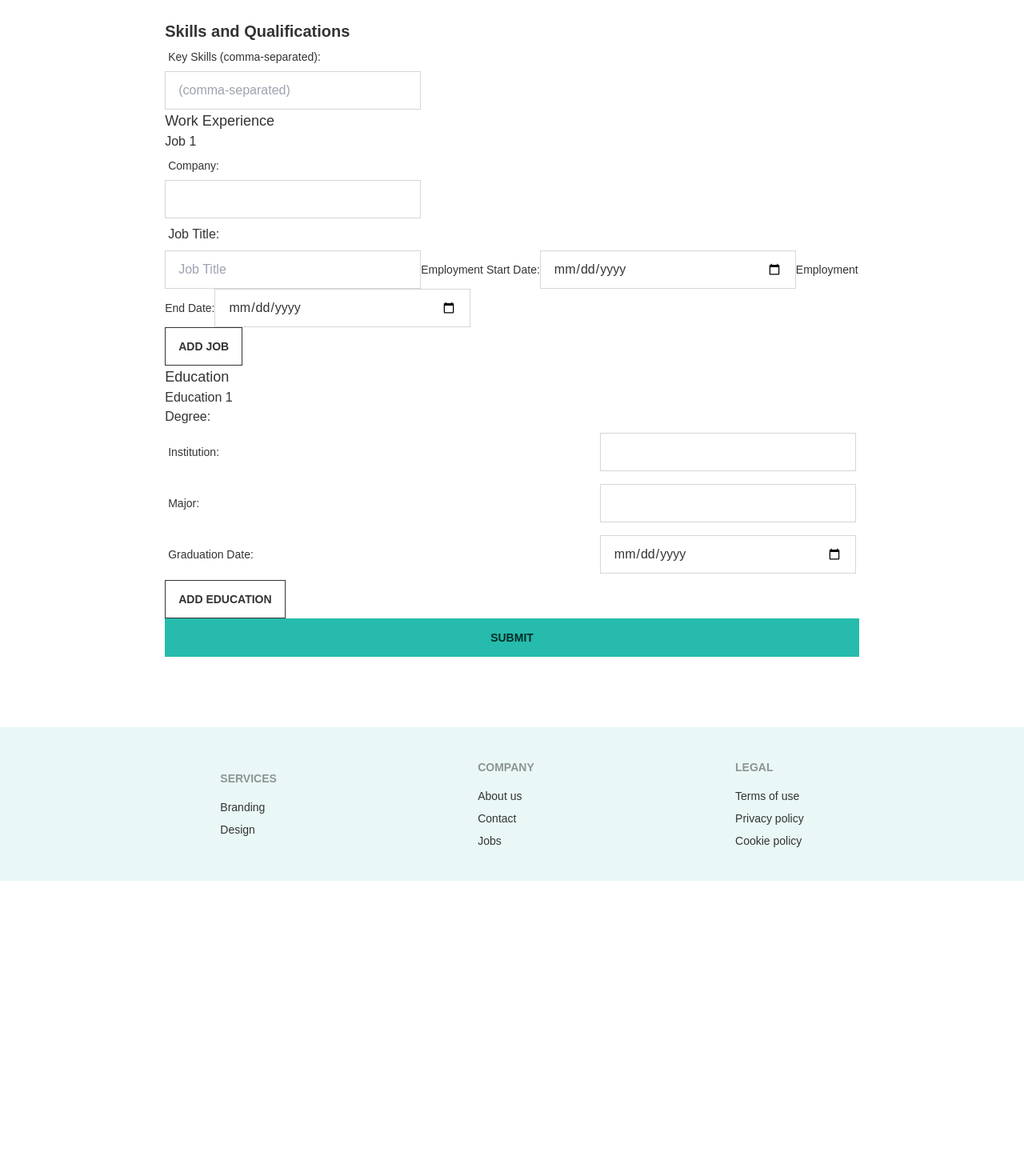
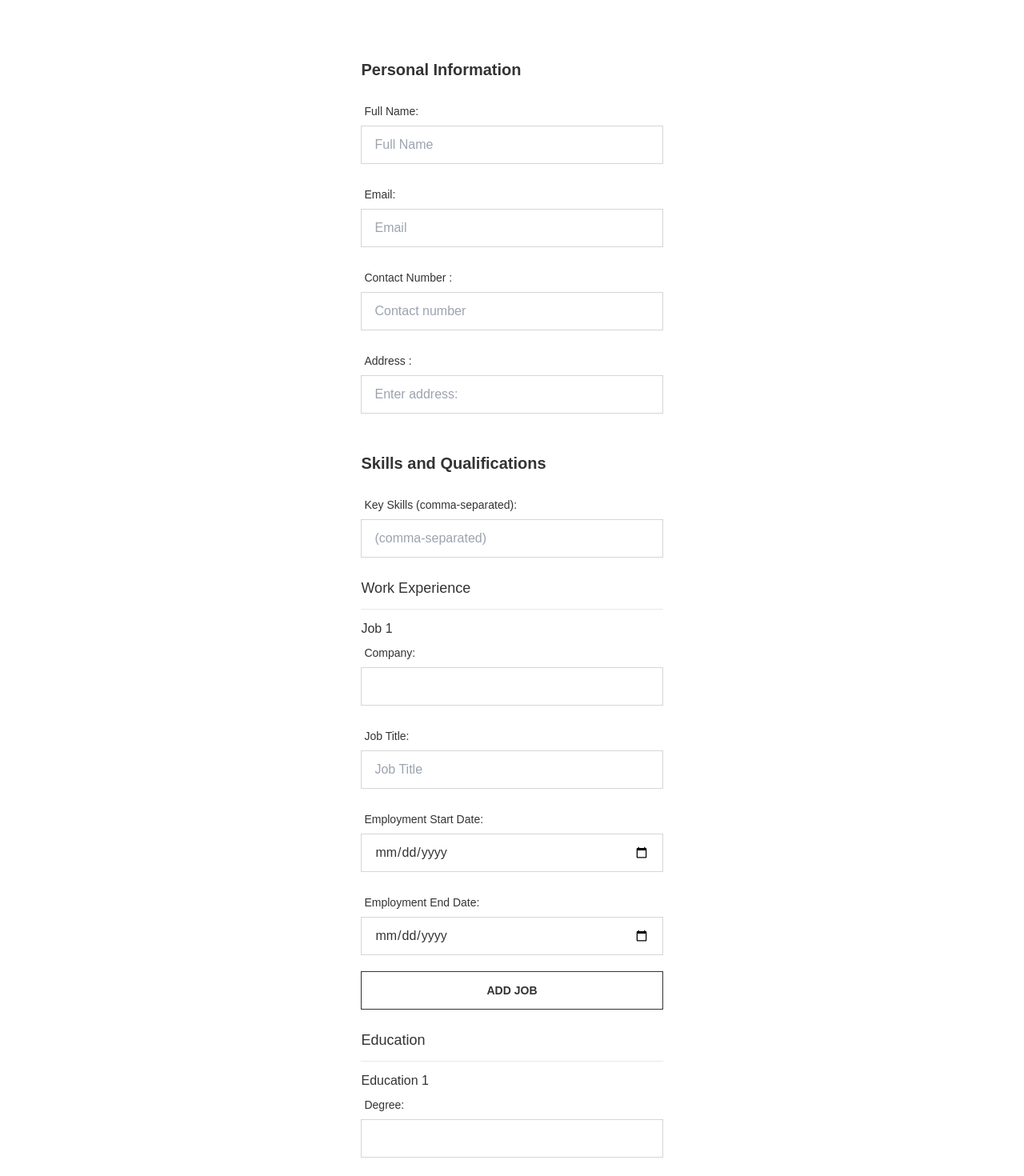
Before and after one commit to SadikHasanRafi/elegant-bd-jobs-client, a React (Vite) app: page /set-employee-profile in a window 1280 px wide. Shown: the part 200-1670 px from the top of the page at 80% size. Before the commit the page ends 1301 px from the top, so only its background shows below. Built offline with nearby package versions, Linux system fonts and the light colour scheme; no server answers.

Commit message:
set profile page done

```diff
--- a/src/Pages/SetEmployeeProfile/SetEmployeeProfile.jsx
+++ b/src/Pages/SetEmployeeProfile/SetEmployeeProfile.jsx
@@ -1,39 +1,39 @@
-import { useState } from 'react';
+import { useState } from "react";
 
 const SetEmployeeProfile = () => {
   const [resumeData, setResumeData] = useState({
     personalInformation: {
-      fullName: '',
-      email: '',
-      phone: '',
-      address: ''
+      fullName: "",
+      email: "",
+      phone: "",
+      address: "",
     },
     workExperience: {
       jobHistory: [
         {
-          company: '',
-          jobTitle: '',
-          employmentStartDate: '',
-          employmentEndDate: ''
-        }
+          company: "",
+          jobTitle: "",
+          employmentStartDate: "",
+          employmentEndDate: "",
+        },
       ],
       education: [
         {
-          degree: '',
-          institution: '',
-          major: '',
-          graduationDate: ''
-        }
-      ]
+          degree: "",
+          institution: "",
+          major: "",
+          graduationDate: "",
+        },
+      ],
     },
     skillsAndQualifications: {
       keySkills: [],
-      certifications: []
+      certifications: [],
     },
     jobPreferences: {
-      desiredJobTitle: '',
-      preferredLocation: ''
-    }
+      desiredJobTitle: "",
+      preferredLocation: "",
+    },
   });
 
   const handleInputChange = (e) => {
@@ -42,8 +42,8 @@ const SetEmployeeProfile = () => {
       ...prevState,
       personalInformation: {
         ...prevState.personalInformation,
-        [name]: value
-      }
+        [name]: value,
+      },
     }));
   };
 
@@ -53,8 +53,8 @@ const SetEmployeeProfile = () => {
       ...prevState,
       skillsAndQualifications: {
         ...prevState.skillsAndQualifications,
-        keySkills: value.split(',').map((skill) => skill.trim())
-      }
+        keySkills: value.split(",").map((skill) => skill.trim()),
+      },
     }));
   };
 
@@ -67,8 +67,8 @@ const SetEmployeeProfile = () => {
         ...prevState,
         workExperience: {
           ...prevState.workExperience,
-          jobHistory
-        }
+          jobHistory,
+        },
       };
     });
   };
@@ -82,8 +82,8 @@ const SetEmployeeProfile = () => {
         ...prevState,
         workExperience: {
           ...prevState.workExperience,
-          education
-        }
+          education,
+        },
       };
     });
   };
@@ -94,14 +94,14 @@ const SetEmployeeProfile = () => {
       ...prevState,
       jobPreferences: {
         ...prevState.jobPreferences,
-        [name]: value
-      }
+        [name]: value,
+      },
     }));
   };
 
   const handleSubmit = (e) => {
     e.preventDefault();
-    console.log('Resume Data:', resumeData);
+    console.log("Resume Data:", resumeData);
 
     // Insert logic here to make an Axios POST request with the resumeData
     // const url = 'https://example.com';
@@ -115,112 +115,122 @@ const SetEmployeeProfile = () => {
   };
 
   return (
-    <div className='w-full min-h-screen my-12 flex  flex-col items-center'>
-      <h1 className="text-5xl font-bold" >Resume Form</h1>
-      <form className='card p-10 form-control' onSubmit={handleSubmit}>
-        {/* <div>
-        <h2 className='text-xl font -semibold' >Personal Information</h2>
+    <div className="w-full min-h-screen my-12 flex  flex-col items-center">
+      <h1 className="text-5xl font-bold">Resume Form</h1>
+      <form className="card p-10 form-control" onSubmit={handleSubmit}>
+        <div className="space-y-12">
+          <div className="border-b border-gray-900/10 pb-12">
+            <div>
+              <h2 className="text-xl font-semibold mb-5 mt-12">Personal Information</h2>
 
-       <label className='label'>
-        <span className='label-text'>Full Name:</span>
+              <div className="mb-5">
+              <label className="label">
+                <span className="label-text">Full Name:</span>
               </label>
               <input
                 type="text"
                 name="fullName"
                 value={resumeData.personalInformation.fullName}
                 onChange={handleInputChange}
-           placeholder='Full Name'
-           className='input input-bordered w-full max-w-xs'
+                placeholder="Full Name"
+                className="input input-bordered w-full "
               />
+              </div>
 
-
-       <label className='label'>
-           <span className='label-text'>Email:</span>
+              <div className="mb-5">
+              <label className="label">
+                <span className="label-text">Email:</span>
               </label>
               <input
                 type="email"
                 name="email"
                 value={resumeData.personalInformation.email}
                 onChange={handleInputChange}
-           placeholder='Email'
-           className='input input-bordered w-full max-w-xs'
+                placeholder="Email"
+                className="input input-bordered w-full "
               />
+              </div>
 
-
-       <label className='label'>
-           <span className='label-text'>Contact Number :</span>
+              <div className="mb-5">
+              <label className="label">
+                <span className="label-text">Contact Number :</span>
               </label>
               <input
                 type="text"
                 name="phone"
                 value={resumeData.personalInformation.phone}
                 onChange={handleInputChange}
-           placeholder='Contact number'
-           className='input input-bordered w-full max-w-xs'
+                placeholder="Contact number"
+                className="input input-bordered w-full "
               />
+              </div>
 
-
-       <label className='label'>
-           <span className='label-text'>Address :</span>
+              <div className="mb-5">
+              <label className="label">
+                <span className="label-text">Address :</span>
               </label>
               <input
                 type="text"
                 name="address"
                 value={resumeData.personalInformation.address}
                 onChange={handleInputChange}
-           placeholder='Enter address: '
-           className='input input-bordered w-full max-w-xs'
+                placeholder="Enter address: "
+                className="input input-bordered w-full "
               />
-        </div> */}
-
+              </div>
+            </div>
 
             <div>
-        <h2 className='text-xl font-semibold' >Skills and Qualifications</h2>
-        <label className='label label-text'>
+              <h2 className="text-xl font-semibold mb-5 mt-12">
+                Skills and Qualifications
+              </h2>
+              <div className="mb-5">
+              <label className="label label-text">
                 Key Skills (comma-separated):
               </label>
               <input
                 type="text"
                 name="keySkills"
-            value={resumeData.skillsAndQualifications.keySkills.join(', ')}
+                value={resumeData.skillsAndQualifications.keySkills.join(", ")}
                 onChange={handleKeySkillsChange}
-            placeholder='(comma-separated)'
-            className='input input-bordered w-full max-w-xs'
+                placeholder="(comma-separated)"
+                className="input input-bordered w-full "
               />
+              </div>
 
               <div>
                 <div>
-        <h2 className='text-lg font-medium'>Work Experience</h2>
+                  <h2 className="text-lg font-medium mb-3 mt-6">Work Experience</h2>
                   {resumeData.workExperience.jobHistory.map((job, index) => (
                     <div key={index}>
-            <h3 className='text-md font-light'>Job {index + 1}</h3>
+                        <hr />
+                      <h3 className="text-md font-light mt-3">Job {index + 1}</h3>
 
-            <label className='label label-text'>
-              Company:
-            </label>
+                      <div className="mb-5">
+                      <label className="label label-text">Company:</label>
                       <input
                         type="text"
                         name="company"
                         value={job.company}
                         onChange={(e) => handleJobHistoryChange(e, index)}
-                className='input input-bordered w-full max-w-xs'
+                        className="input input-bordered w-full "
                       />
+                      </div>
 
-
-            <label className='label'>
-              Job Title:
-            </label>
+                      <div className="mb-5">
+                      <label className="label label-text">Job Title:</label>
                       <input
                         type="text"
                         name="jobTitle"
                         value={job.jobTitle}
                         onChange={(e) => handleJobHistoryChange(e, index)}
-                placeholder='Job Title'
-                className='input input-bordered w-full max-w-xs'
+                        placeholder="Job Title"
+                        className="input input-bordered w-full "
                       />
+                      </div>
 
-
-            <label className='label-text'>
+                      <div className="mb-5">
+                      <label className="label-text label">
                         Employment Start Date:
                       </label>
                       <input
@@ -228,25 +238,25 @@ const SetEmployeeProfile = () => {
                         name="employmentStartDate"
                         value={job.employmentStartDate}
                         onChange={(e) => handleJobHistoryChange(e, index)}
-                className='input input-bordered w-full max-w-xs'
+                        className="input input-bordered w-full "
                       />
+                      </div>
 
-
-            <label className='label-text'>
-              Employment End Date:
-            </label>
+                      <div className="mb-5">
+                      <label className="label-text label">Employment End Date:</label>
                       <input
                         type="date"
                         name="employmentEndDate"
                         value={job.employmentEndDate}
                         onChange={(e) => handleJobHistoryChange(e, index)}
-                className='input input-bordered w-full max-w-xs'
+                        className="input input-bordered w-full "
                       />
-
+                      </div>
                     </div>
                   ))}
 
-        <button className="btn btn-outline btn-secondary"
+                  <button
+                    className="btn btn-outline btn-secondary w-full"
                     type="button"
                     onClick={() =>
                       setResumeData((prevState) => ({
@@ -256,13 +266,13 @@ const SetEmployeeProfile = () => {
                           jobHistory: [
                             ...prevState.workExperience.jobHistory,
                             {
-                    company: '',
-                    jobTitle: '',
-                    employmentStartDate: '',
-                    employmentEndDate: ''
-                  }
-                ]
-              }
+                              company: "",
+                              jobTitle: "",
+                              employmentStartDate: "",
+                              employmentEndDate: "",
+                            },
+                          ],
+                        },
                       }))
                     }
                   >
@@ -271,60 +281,64 @@ const SetEmployeeProfile = () => {
                 </div>
 
                 <div>
-          <h2 className='text-lg font-medium '>Education</h2>
-        {resumeData.workExperience.education.map((education, index) => (
+                  <h2 className="text-lg font-medium mb-3 mt-6">Education</h2>
+                  {resumeData.workExperience.education.map(
+                    (education, index) => (
                       <div key={index}>
-            <h3>Education {index + 1}</h3>
-            <label>
-              Degree:
-            </label>
+                        <hr />
+                        <h3 className="text-md font-light mt-3">Education {index + 1}</h3>
+                        <div className="mb-5">
+                            <label className="label-text label">Degree:</label>
                         <input
                           type="text"
                           name="degree"
                           value={education.degree}
                           onChange={(e) => handleEducationChange(e, index)}
+                          className="input input-bordered w-full"
                         />
+                        </div>
 
-            <label className='label label-text'>
-              Institution:
+                        <div className="mb-5">
+                        <label className="label-text label">Institution:</label>
                           <input
                             type="text"
                             name="institution"
                             value={education.institution}
                             onChange={(e) => handleEducationChange(e, index)}
-                className='input input-bordered w-full max-w-xs'
+                            className="input input-bordered w-full "
                           />
-            </label>
+                        </div>
 
-
-            <label className='label label-text'>
-              Major:
+                        <div className="mb-5">
+                        <label className="label label-text">
+                          Major: </label>
                           <input
                             type="text"
                             name="major"
                             value={education.major}
                             onChange={(e) => handleEducationChange(e, index)}
-                className='input input-bordered w-full max-w-xs'
+                            className="input input-bordered w-full "
                           />
+                        </div>
+
+                        <div className="mb-5">
+                        <label className="label label-text">
+                          Graduation Date:
                         </label>
-
-
-            <label className='label label-text'>
-              Graduation Date:
                           <input
                             type="date"
                             name="graduationDate"
                             value={education.graduationDate}
                             onChange={(e) => handleEducationChange(e, index)}
-                className='input input-bordered w-full max-w-xs'
+                            className="input input-bordered w-full "
                           />
-            </label>
-
                         </div>
-        ))}
+                      </div>
+                    )
+                  )}
 
                   <button
-            className='btn btn-outline btn-secondary'
+                    className="btn btn-outline btn-secondary w-full"
                     type="button"
                     onClick={() =>
                       setResumeData((prevState) => ({
@@ -334,13 +348,13 @@ const SetEmployeeProfile = () => {
                           education: [
                             ...prevState.workExperience.education,
                             {
-                    degree: '',
-                    institution: '',
-                    major: '',
-                    graduationDate: ''
-                  }
-                ]
-              }
+                              degree: "",
+                              institution: "",
+                              major: "",
+                              graduationDate: "",
+                            },
+                          ],
+                        },
                       }))
                     }
                   >
@@ -350,48 +364,44 @@ const SetEmployeeProfile = () => {
               </div>
             </div>
 
-
-        {/* <div>
-        <h2 className='text-2xl font-medium'>Job Preferences</h2>
+            <div>
+              <h2 className="text-xl font-semibold mb-5 mt-12" >Job Preferences</h2>
+              <div className="mb-5">
                 <label>
                     Desired Job Title:
                     <input
-          className='input input-bordered w-full max-s-xs'
+                    className="input input-bordered w-full max-s-xs"
                     type="text"
                     name="desiredJobTitle"
                     value={resumeData.jobPreferences.desiredJobTitle}
                     onChange={handleJobPreferencesChange}
                     />
                 </label>
-
-        <label className='label label-text'>
+              </div>
+            <div className="mb-5">
+                <label>
                     Preferred Location:
                     <input
-          className='input input-bordered w-full max-s-xs'
+                    className="input input-bordered w-full max-s-xs"
                     type="text"
                     name="preferredLocation"
                     value={resumeData.jobPreferences.preferredLocation}
                     onChange={handleJobPreferencesChange}
                     />
                 </label>
-        </div> */}
+            </div>
 
-        <button className='btn btn-primary' type="submit">Submit</button>
+
+            </div>
+          </div>
+          <button className="btn btn-primary w-full" type="submit">
+            Submit
+          </button>
+        </div>
       </form>
     </div>
 
-
-
-
-
-
-
-
-
     //****************** */
-
-
-
   );
 };
 
```
Lines whose indentation alone changed are shown as unchanged.
